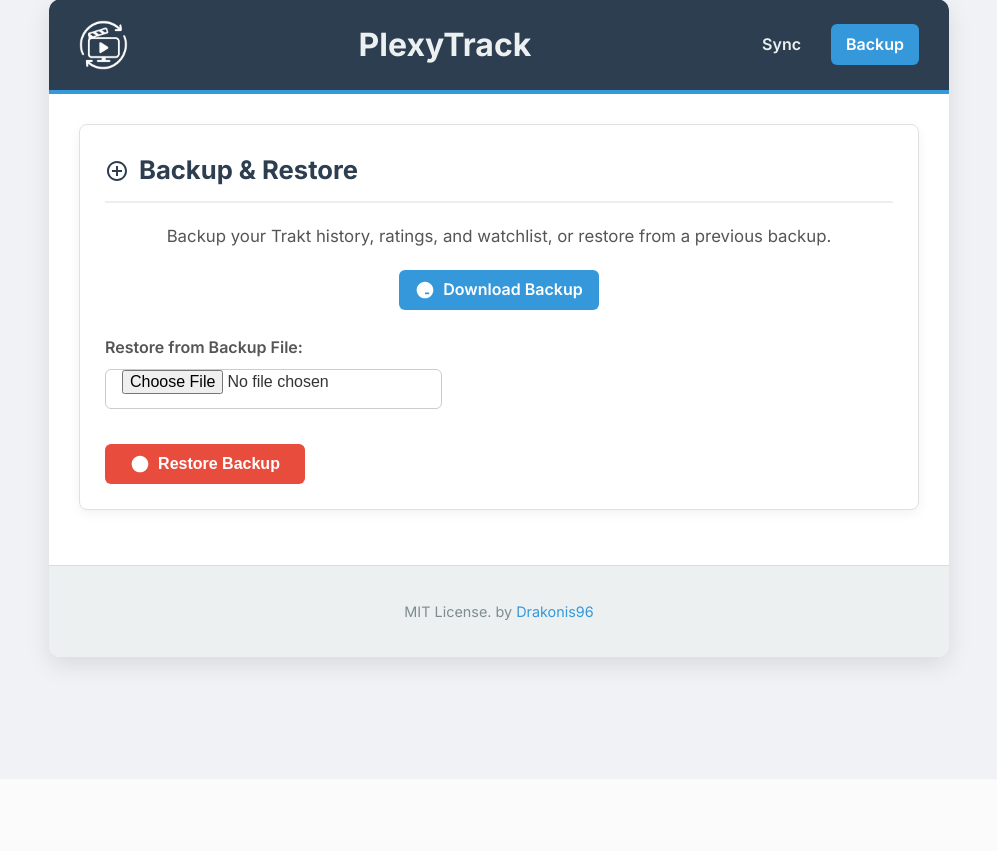
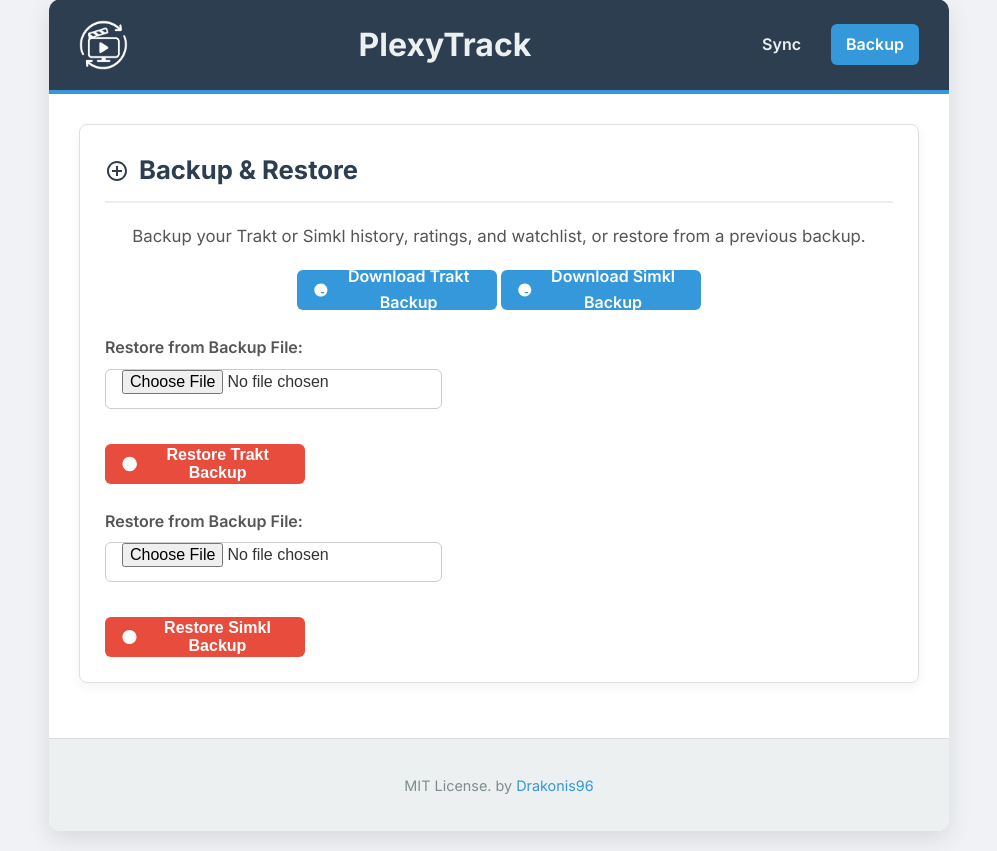
Before and after one commit to Drakonis96/plexytrackt, a Flask app: page /backup in a window 1280 px wide. Shown: the part 21-872 px from the top of the page, without its empty margins (141-1138 px from the left). Before the commit the page ends 703 px from the top, so only its background shows below. Run offline with Flask 3, Linux system fonts and the light colour scheme.

Commit message:
Add Simkl backup download and restore

```diff
--- a/app.py
+++ b/app.py
@@ -1297,8 +1297,8 @@ def sync():
 # BACKUP HANDLING
 # --------------------------------------------------------------------------- #
 
-def fetch_trakt_history_full(headers) -> list:
-    """Return full watch history from Trakt."""
+def fetch_trakt_history_full(headers, base_url: str = TRAKT_API_URL) -> list:
+    """Return full watch history from Trakt/Simkl."""
     all_items = []
     page = 1
     while True:
@@ -1306,6 +1306,7 @@ def fetch_trakt_history_full(headers) -> list:
             "GET",
             "/sync/history",
             headers,
+            base_url=base_url,
             params={"page": page, "limit": 100},
         )
         data = resp.json()
@@ -1316,8 +1317,8 @@ def fetch_trakt_history_full(headers) -> list:
     return all_items
 
 
-def fetch_trakt_ratings(headers) -> list:
-    """Return all ratings from Trakt."""
+def fetch_trakt_ratings(headers, base_url: str = TRAKT_API_URL) -> list:
+    """Return all ratings from Trakt/Simkl."""
     all_items = []
     page = 1
     while True:
@@ -1325,6 +1326,7 @@ def fetch_trakt_ratings(headers) -> list:
             "GET",
             "/sync/ratings",
             headers,
+            base_url=base_url,
             params={"page": page, "limit": 100},
         )
         data = resp.json()
@@ -1335,15 +1337,25 @@ def fetch_trakt_ratings(headers) -> list:
     return all_items
 
 
-def fetch_trakt_watchlist(headers) -> dict:
-    """Return movies and shows from the Trakt watchlist."""
-    movies = trakt_request("GET", "/sync/watchlist/movies", headers).json()
-    shows = trakt_request("GET", "/sync/watchlist/shows", headers).json()
+def fetch_trakt_watchlist(headers, base_url: str = TRAKT_API_URL) -> dict:
+    """Return movies and shows from the Trakt/Simkl watchlist."""
+    movies = trakt_request(
+        "GET",
+        "/sync/watchlist/movies",
+        headers,
+        base_url=base_url,
+    ).json()
+    shows = trakt_request(
+        "GET",
+        "/sync/watchlist/shows",
+        headers,
+        base_url=base_url,
+    ).json()
     return {"movies": movies, "shows": shows}
 
 
-def restore_backup(headers, data: dict) -> None:
-    """Restore Trakt data from backup dict."""
+def restore_backup(headers, data: dict, base_url: str = TRAKT_API_URL) -> None:
+    """Restore Trakt or Simkl data from backup dict."""
     history = data.get("history", [])
     movies = []
     episodes = []
@@ -1381,7 +1393,7 @@ def restore_backup(headers, data: dict) -> None:
     if episodes:
         payload["episodes"] = episodes
     if payload:
-        trakt_request("POST", "/sync/history", headers, json=payload)
+        trakt_request("POST", "/sync/history", headers, base_url=base_url, json=payload)
 
     ratings = data.get("ratings", [])
     r_movies, r_shows, r_episodes, r_seasons = [], [], [], []
@@ -1411,7 +1423,7 @@ def restore_backup(headers, data: dict) -> None:
     if r_episodes:
         payload["episodes"] = r_episodes
     if payload:
-        trakt_request("POST", "/sync/ratings", headers, json=payload)
+        trakt_request("POST", "/sync/ratings", headers, base_url=base_url, json=payload)
 
     watchlist = data.get("watchlist", {})
     wl_movies = []
@@ -1432,7 +1444,7 @@ def restore_backup(headers, data: dict) -> None:
     if wl_shows:
         payload["shows"] = wl_shows
     if payload:
-        trakt_request("POST", "/sync/watchlist", headers, json=payload)
+        trakt_request("POST", "/sync/watchlist", headers, base_url=base_url, json=payload)
 
 
 # --------------------------------------------------------------------------- #
@@ -1558,6 +1570,31 @@ def download_backup():
     return send_file(tmp_path, as_attachment=True, download_name="trakt_backup.json")
 
 
+@app.route("/backup/download_simkl")
+def download_simkl_backup():
+    load_simkl_tokens()
+    simkl_token = os.environ.get("SIMKL_ACCESS_TOKEN")
+    simkl_client_id = os.environ.get("SIMKL_CLIENT_ID")
+    if not simkl_token or not simkl_client_id:
+        return redirect(url_for("backup_page", message="Missing Simkl credentials", mtype="error"))
+    headers = {
+        "Authorization": f"Bearer {simkl_token}",
+        "Content-Type": "application/json",
+        "User-Agent": "PlexyTrackt/1.0.0",
+        "simkl-api-version": "2",
+        "simkl-api-key": simkl_client_id,
+    }
+    data = {
+        "history": fetch_trakt_history_full(headers, base_url=SIMKL_API_URL),
+        "ratings": fetch_trakt_ratings(headers, base_url=SIMKL_API_URL),
+        "watchlist": fetch_trakt_watchlist(headers, base_url=SIMKL_API_URL),
+    }
+    tmp_path = "simkl_backup.json"
+    with open(tmp_path, "w", encoding="utf-8") as f:
+        json.dump(data, f, indent=2)
+    return send_file(tmp_path, as_attachment=True, download_name="simkl_backup.json")
+
+
 @app.route("/backup/restore", methods=["POST"])
 def restore_backup_route():
     load_trakt_tokens()
@@ -1581,6 +1618,35 @@ def restore_backup_route():
         return redirect(url_for("backup_page", message="Invalid JSON", mtype="error"))
     try:
         restore_backup(headers, data)
+    except Exception as exc:  # noqa: BLE001
+        logger.error("Failed to restore backup: %s", exc)
+        return redirect(url_for("backup_page", message="Restore failed", mtype="error"))
+    return redirect(url_for("backup_page", message="Backup restored", mtype="success"))
+
+
+@app.route("/backup/restore_simkl", methods=["POST"])
+def restore_simkl_backup_route():
+    load_simkl_tokens()
+    simkl_token = os.environ.get("SIMKL_ACCESS_TOKEN")
+    simkl_client_id = os.environ.get("SIMKL_CLIENT_ID")
+    if not simkl_token or not simkl_client_id:
+        return redirect(url_for("backup_page", message="Missing Simkl credentials", mtype="error"))
+    headers = {
+        "Authorization": f"Bearer {simkl_token}",
+        "Content-Type": "application/json",
+        "User-Agent": "PlexyTrackt/1.0.0",
+        "simkl-api-version": "2",
+        "simkl-api-key": simkl_client_id,
+    }
+    file = request.files.get("backup")
+    if not file:
+        return redirect(url_for("backup_page", message="No file uploaded", mtype="error"))
+    try:
+        data = json.load(file)
+    except Exception:
+        return redirect(url_for("backup_page", message="Invalid JSON", mtype="error"))
+    try:
+        restore_backup(headers, data, base_url=SIMKL_API_URL)
     except Exception as exc:  # noqa: BLE001
         logger.error("Failed to restore backup: %s", exc)
         return redirect(url_for("backup_page", message="Restore failed", mtype="error"))
--- a/templates/backup.html
+++ b/templates/backup.html
@@ -23,12 +23,16 @@
         <main class="content-area">
             <section class="backup-section card">
                 <h2><svg xmlns="http://www.w3.org/2000/svg" viewBox="0 0 24 24" fill="currentColor" class="icon"><path d="M12 2C17.5228 2 22 6.47715 22 12C22 17.5228 17.5228 22 12 22C6.47715 22 2 17.5228 2 12C2 6.47715 6.47715 2 12 2ZM12 4C7.58172 4 4 7.58172 4 12C4 16.4183 7.58172 20 12 20C16.4183 20 20 16.4183 20 12C20 7.58172 16.4183 4 12 4ZM11 7H13V11H17V13H13V17H11V13H7V11H11V7Z"></path></svg> Backup & Restore</h2>
-                <p class="description">Backup your Trakt history, ratings, and watchlist, or restore from a previous backup.</p>
+                <p class="description">Backup your Trakt or Simkl history, ratings, and watchlist, or restore from a previous backup.</p>
 
                 <div class="backup-actions">
                     <a href="{{ url_for('download_backup') }}" class="button primary">
                         <svg xmlns="http://www.w3.org/2000/svg" viewBox="0 0 24 24" fill="currentColor" class="icon"><path d="M12 2C17.5228 2 22 6.47715 22 12C22 17.5228 17.5228 22 12 22C6.47715 22 2 17.5228 2 12C2 6.47715 6.47715 2 12 2ZM12 10.5858L14.8284 7.75736L16.2426 9.17157L12 13.4142L7.75736 9.17157L9.17157 7.75736L12 10.5858ZM12 15V17H17V15H12Z"></path></svg>
-                        Download Backup
+                        Download Trakt Backup
+                    </a>
+                    <a href="{{ url_for('download_simkl_backup') }}" class="button primary">
+                        <svg xmlns="http://www.w3.org/2000/svg" viewBox="0 0 24 24" fill="currentColor" class="icon"><path d="M12 2C17.5228 2 22 6.47715 22 12C22 17.5228 17.5228 22 12 22C6.47715 22 2 17.5228 2 12C2 6.47715 6.47715 2 12 2ZM12 10.5858L14.8284 7.75736L16.2426 9.17157L12 13.4142L7.75736 9.17157L9.17157 7.75736L12 10.5858ZM12 15V17H17V15H12Z"></path></svg>
+                        Download Simkl Backup
                     </a>
                 </div>
 
@@ -39,7 +43,18 @@
                     </div>
                     <button type="submit" class="button secondary">
                         <svg xmlns="http://www.w3.org/2000/svg" viewBox="0 0 24 24" fill="currentColor" class="icon"><path d="M12 2C17.5228 2 22 6.47715 22 12C22 17.5228 17.5228 22 12 22C6.47715 22 2 17.5228 2 12C2 6.47715 6.47715 2 12 2ZM12 13.4142L9.17157 16.2426L7.75736 14.8284L12 10.5858L16.2426 14.8284L14.8284 16.2426L12 13.4142ZM12 7V9H7V7H12Z"></path></svg>
-                        Restore Backup
+                        Restore Trakt Backup
+                    </button>
+                </form>
+
+                <form method="post" action="{{ url_for('restore_simkl_backup_route') }}" enctype="multipart/form-data" class="restore-form">
+                    <div class="form-group">
+                        <label for="simklBackupFile">Restore from Backup File:</label>
+                        <input type="file" id="simklBackupFile" name="backup" accept="application/json" class="form-input-file">
+                    </div>
+                    <button type="submit" class="button secondary">
+                        <svg xmlns="http://www.w3.org/2000/svg" viewBox="0 0 24 24" fill="currentColor" class="icon"><path d="M12 2C17.5228 2 22 6.47715 22 12C22 17.5228 17.5228 22 12 22C6.47715 22 2 17.5228 2 12C2 6.47715 6.47715 2 12 2ZM12 13.4142L9.17157 16.2426L7.75736 14.8284L12 10.5858L16.2426 14.8284L14.8284 16.2426L12 13.4142ZM12 7V9H7V7H12Z"></path></svg>
+                        Restore Simkl Backup
                     </button>
                 </form>
             </section>
```
Also changed, not shown: README.md.
